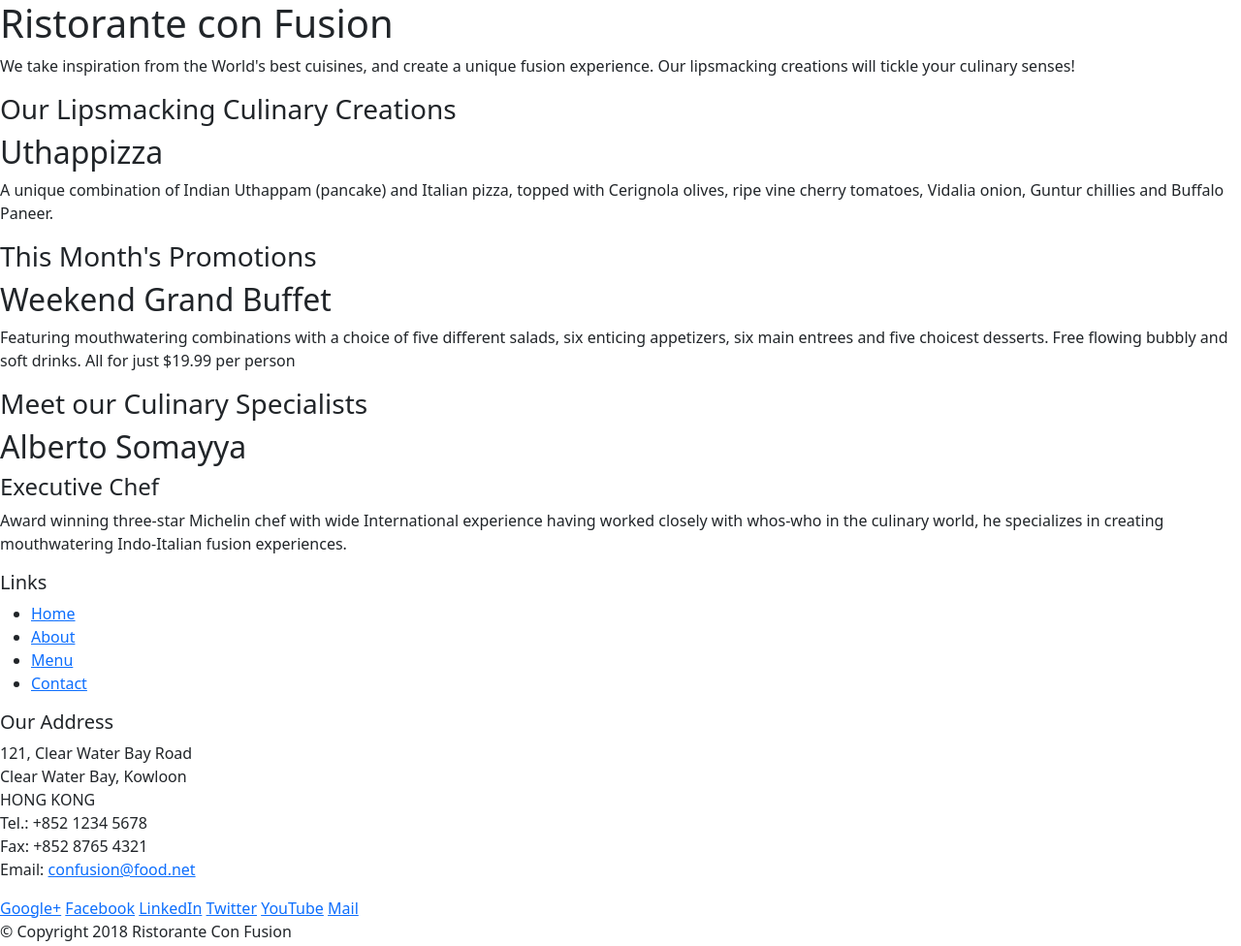
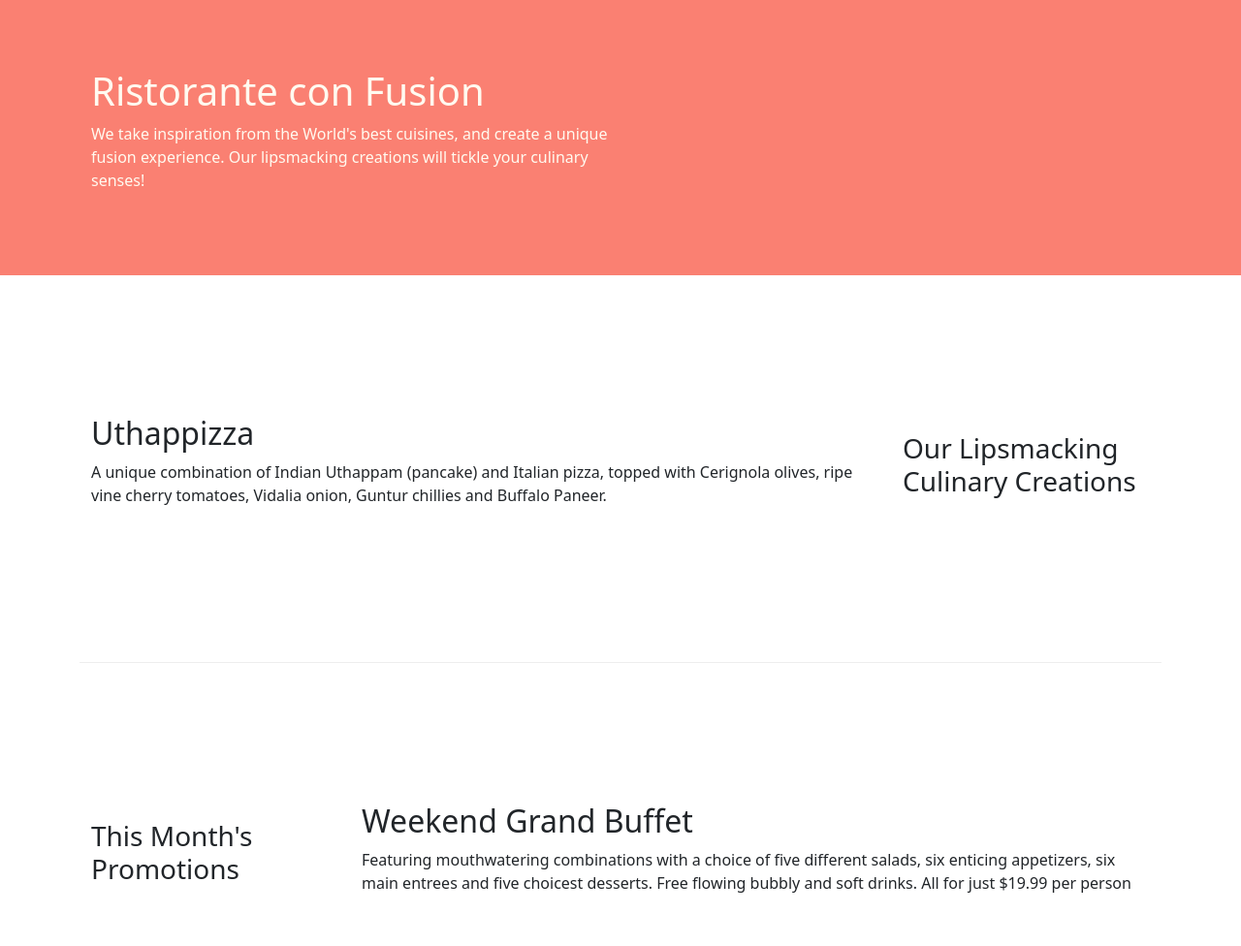
Before and after one commit to MusaOzcetin/Hong_Kong_University, a website: page index.html in a window 1280 px wide. Shown: the top 976 px of the page at 97% size. Drawn offline with nearby package versions, Linux system fonts and the light colour scheme.

Commit message:
First Commit

```diff
--- /dev/null
+++ b/css/style.css
@@ -0,0 +1,26 @@
+.row-header{
+    margin: 0 auto;
+    padding: 0;
+}
+.row-content{
+    margin: 0 auto;
+    padding: 50px 0 50px 0;
+    border-bottom: 1px ridge;
+    min-height: 400px;
+}
+.footer{
+    background-color: #37f3c8;
+    margin: 0 auto;
+    padding: 20px 0 20px 0;
+}
+.container-fluid{
+    padding: 70px 30px 70px 30px !important;
+    margin: 0 auto !important;
+    background-color: salmon !important;
+    color: floralwhite !important;
+}
+.address{
+    font-size: 80%;
+    margin: 0;
+    color: #0f0f0f;
+}
--- a/index.html
+++ b/index.html
@@ -2,51 +2,53 @@
 <html lang="en">
 <head>
     <meta charset="UTF-8">
+    <meta name="viewport" content="width=device-width, initial-scale=1, shrink-to-fit=no">
     <title>Fresh Start</title>
     <link rel="stylesheet" href="node_modules/bootstrap/dist/css/bootstrap.min.css">
+    <link rel="stylesheet" href="css/style.css">
 </head>
 <body>
 
-<header>
-    <div>
-        <div>
-            <div>
+<header class="container-fluid p-5 mb-4 bg-light">
+    <div class="container">
+        <div class="row row-header">
+            <div class="col-12 col-sm-6">
                 <h1>Ristorante con Fusion</h1>
                 <p>We take inspiration from the World's best cuisines, and create a unique fusion experience. Our lipsmacking creations will tickle your culinary senses!</p>
             </div>
-            <div>
+            <div class="col-12 col-sm">
             </div>
         </div>
     </div>
 </header>
 
-<div>
-    <div>
-        <div>
+<div class="container">
+    <div class="row row-content align-items-center">
+        <div class="col-12 col-sm-4 order-sm-last col-md-3">
             <h3>Our Lipsmacking Culinary Creations</h3>
         </div>
-        <div>
+        <div class="col col-sm order-sm-first col-md">
             <h2>Uthappizza</h2>
             <p>A unique combination of Indian Uthappam (pancake) and Italian pizza, topped with Cerignola olives, ripe vine cherry tomatoes, Vidalia onion, Guntur chillies and Buffalo Paneer.</p>
         </div>
     </div>
 
 
-    <div>
-        <div>
+    <div class="row row-content align-items-center">
+        <div class="col-12 col-sm-4 col-md-3">
             <h3>This Month's Promotions</h3>
         </div>
-        <div>
+        <div  class="col col-sm col-md">
             <h2>Weekend Grand Buffet</h2>
             <p>Featuring mouthwatering combinations with a choice of five different salads, six enticing appetizers, six main entrees and five choicest desserts. Free flowing bubbly and soft drinks. All for just $19.99 per person </p>
         </div>
     </div>
 
-    <div>
-        <div>
+    <div class="row row-content align-items-center">
+        <div class="col-12 col-sm-4 order-sm-last col-md-3">
             <h3>Meet our Culinary Specialists</h3>
         </div>
-        <div>
+        <div  class="col col-sm order-sm-first col-md">
             <h2>Alberto Somayya</h2>
             <h4>Executive Chef</h4>
             <p>Award winning three-star Michelin chef with wide International experience having worked closely with whos-who in the culinary world, he specializes in creating mouthwatering Indo-Italian fusion experiences. </p>
@@ -54,19 +56,19 @@
     </div>
 </div>
 
-<footer>
-    <div>
-        <div>
-            <div>
+<footer class="footer">
+    <div class="container">
+        <div class="row">
+            <div class="col-4 offset-1 col-sm-2">
                 <h5>Links</h5>
-                <ul>
+                <ul class="list-unstyled">
                     <li><a href="#">Home</a></li>
                     <li><a href="#">About</a></li>
                     <li><a href="#">Menu</a></li>
                     <li><a href="#">Contact</a></li>
                 </ul>
             </div>
-            <div>
+            <div class="col-7 col-sm-5">
                 <h5>Our Address</h5>
                 <address>
                     121, Clear Water Bay Road<br>
@@ -77,8 +79,8 @@
                     Email: <a href="mailto:confusion@food.net">confusion@food.net</a>
                 </address>
             </div>
-            <div>
-                <div>
+            <div class="col-12 col-sm-4 align-self-center">
+                <div class="text-center ">
                     <a href="http://google.com/+">Google+</a>
                     <a href="http://www.facebook.com/profile.php?id=">Facebook</a>
                     <a href="http://www.linkedin.com/in/">LinkedIn</a>
@@ -88,8 +90,8 @@
                 </div>
             </div>
         </div>
-        <div>
-            <div>
+        <div class="row">
+            <div class="col-auto justify-content-center">
                 <p>© Copyright 2018 Ristorante Con Fusion</p>
             </div>
         </div>
```
